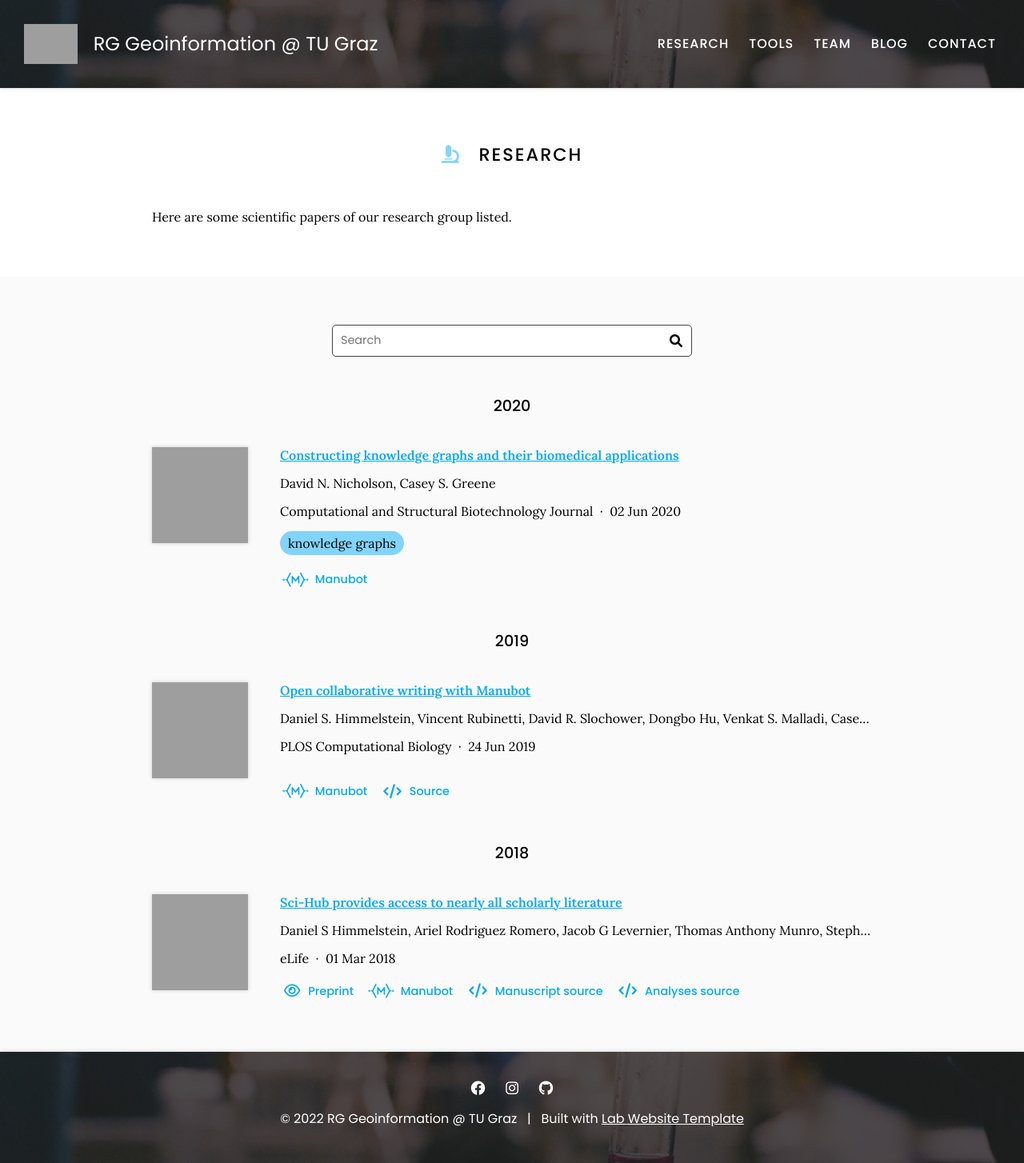
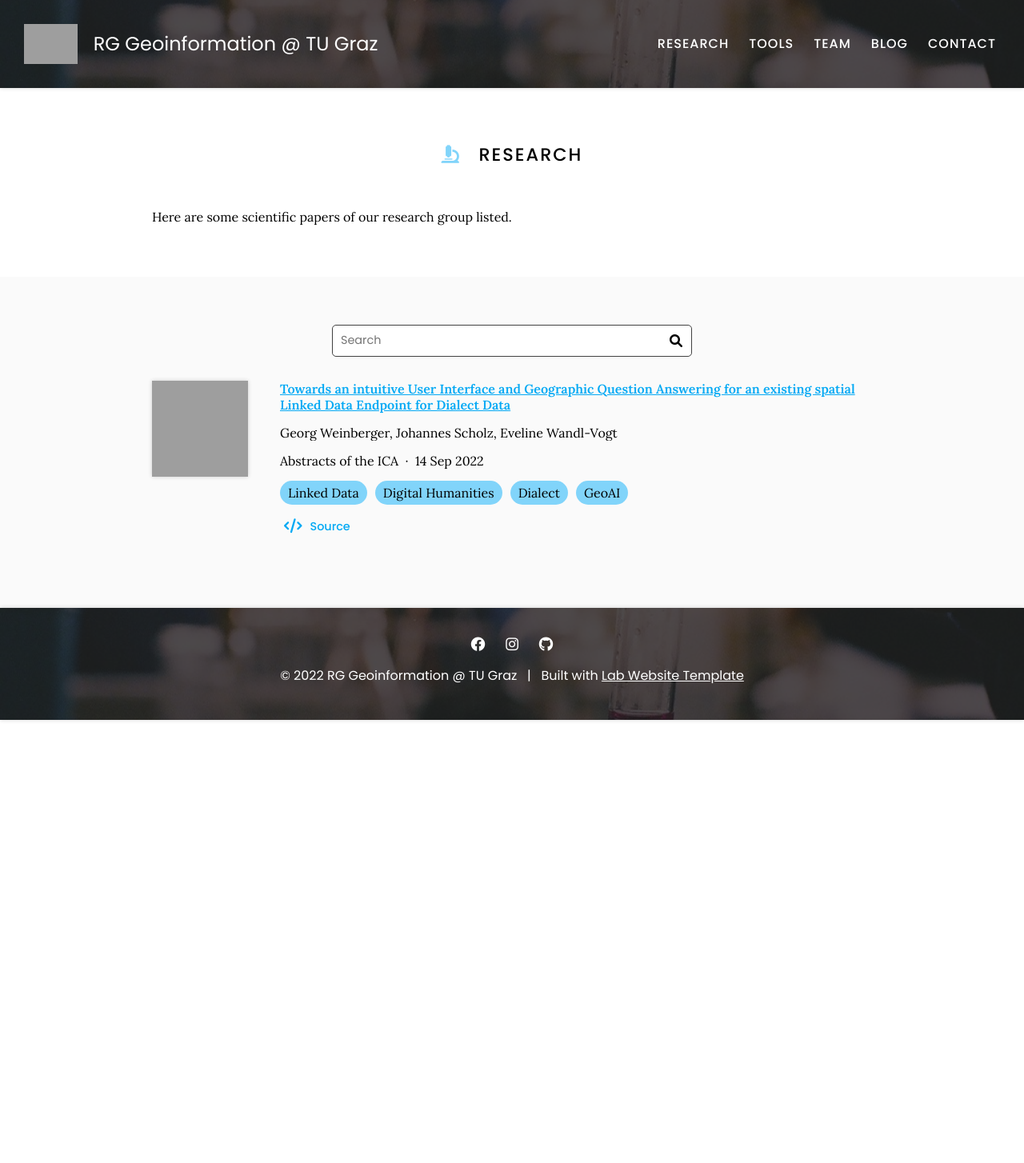
Before and after one commit to Geoinfo-TUGraz/Geoinfo-TUGraz.github.io, a Jekyll site: the page built from research/index.md, in a window 1280 px wide. Shown: the whole page at 80% size. Built offline with Jekyll 4.4.1, drawn with Linux system fonts in a browser that asks for light colours; after the commit the page ends 900 px from its top, so only the background shows below that; grey boxes are pictures that could not be loaded.

Commit message:
Generate citations

```diff
--- a/_data/citations.yaml
+++ b/_data/citations.yaml
@@ -1,67 +1,24 @@
 # DO NOT EDIT, GENERATED AUTOMATICALLY FROM SOURCES.YAML (AND ELSEWHERE)
 # See https://github.com/greenelab/lab-website-template/wiki/Citations
 
-- id: doi:10.1016/j.csbj.2020.05.017
-  title: Constructing knowledge graphs and their biomedical applications
+- id: doi:10.5194/ica-abs-5-68-2022
+  title: Towards an intuitive User Interface and Geographic Question Answering for
+    an existing spatial Linked Data Endpoint for Dialect Data
   authors:
-  - David N. Nicholson
-  - Casey S. Greene
-  publisher: Computational and Structural Biotechnology Journal
-  date: '2020-06-02'
-  link: https://doi.org/gg7m48
-  image: https://ars.els-cdn.com/content/image/1-s2.0-S2001037020302804-gr1.jpg
+  - Georg Weinberger
+  - Johannes Scholz
+  - Eveline Wandl-Vogt
+  publisher: Abstracts of the ICA
+  date: '2022-09-14'
+  link: https://doi.org/gq7kfr
+  image: images/dialect_lemma.png
+  tags:
+  - Linked Data
+  - Digital Humanities
+  - Dialect
+  - GeoAI
   extra-links:
-  - type: manubot
-    link: https://greenelab.github.io/knowledge-graph-review/
-  tags:
-  - knowledge graphs
-  _cache: 2b8aa76c98be2f26481ab15dc135eb446fa9ef6f94af175c9639d1a45d538cf4
-- id: doi:10.1371/journal.pcbi.1007128
-  title: Open collaborative writing with Manubot
-  authors:
-  - Daniel S. Himmelstein
-  - Vincent Rubinetti
-  - David R. Slochower
-  - Dongbo Hu
-  - Venkat S. Malladi
-  - Casey S. Greene
-  - Anthony Gitter
-  publisher: PLOS Computational Biology
-  date: '2019-06-24'
-  link: https://doi.org/c7np
-  image: https://journals.plos.org/ploscompbiol/article/figure/image?size=inline&id=info:doi/10.1371/journal.pcbi.1007128.g001&rev=2
-  repo: greenelab/meta-review
-  extra-links:
-  - type: manubot
-    link: https://greenelab.github.io/meta-review/
   - type: source
-    link: https://github.com/greenelab/meta-review
-  - type: website
-    link: http://manubot.org/
-  _cache: 189b56e366896b6a90ae8d64fc4e605797d2bdd07674653d81ae533b2f1e4672
-- id: doi:10.7554/eLife.32822
-  title: Sci-Hub provides access to nearly all scholarly literature
-  authors:
-  - Daniel S Himmelstein
-  - Ariel Rodriguez Romero
-  - Jacob G Levernier
-  - Thomas Anthony Munro
-  - Stephen Reid McLaughlin
-  - Bastian Greshake Tzovaras
-  - Casey S Greene
-  publisher: eLife
-  date: '2018-03-01'
-  link: https://doi.org/ckcj
-  image: https://iiif.elifesciences.org/lax:32822%2Felife-32822-fig8-v3.tif/full/863,/0/default.webp
-  extra-links:
-  - type: preprint
-    link: https://doi.org/10.7287/peerj.preprints.3100v1
-  - type: manubot
-    link: https://greenelab.github.io/scihub-manuscript/
-  - type: source
-    link: https://github.com/greenelab/scihub-manuscript
-    text: Manuscript source
-  - type: source
-    link: https://github.com/greenelab/scihub
-    text: Analyses source
-  _cache: 483a564e9ddf847e6372cafb31de4673771c3e4da664c0d86a7ea7c38c20318d
+    link: https://github.com/Geoinfo-TUGraz/UI4Dialect
+    text: Source
+  _cache: 3deb36cb6c84459e2e6499448d2b10e4de6732c70bada5c8be7346575195835a
```
